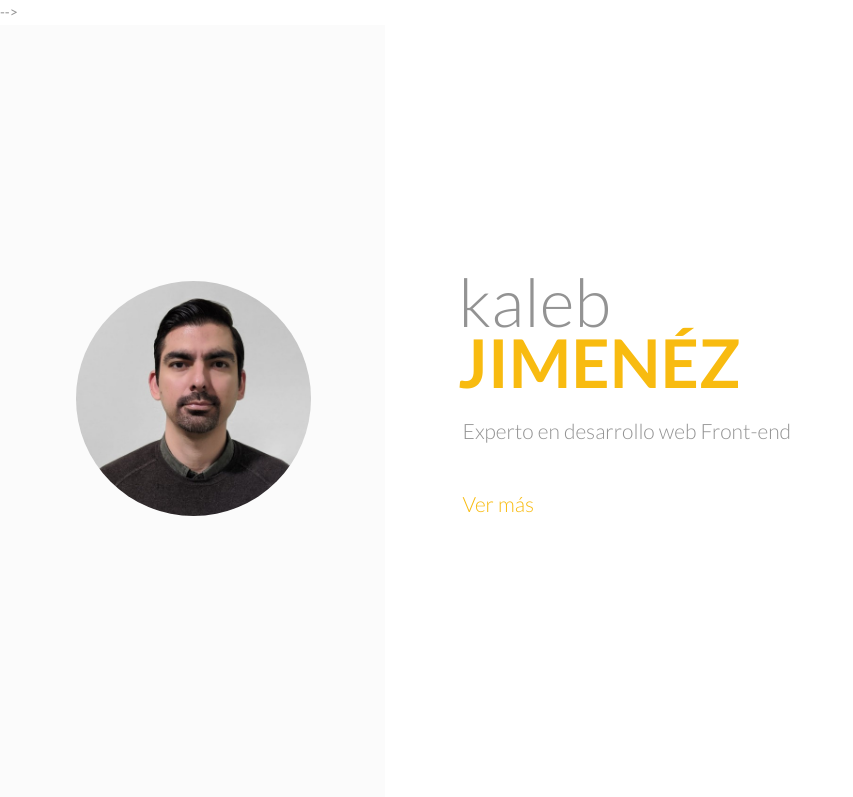
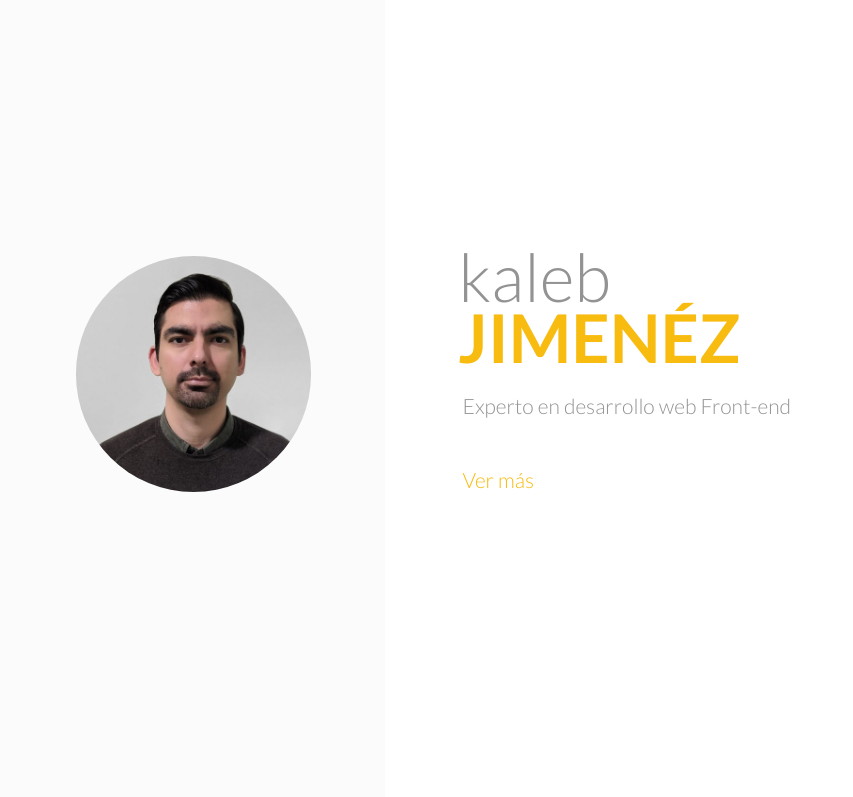
Before and after one commit to kaleblv/kaleb-dev-site, a plain HTML site: page index.html in a window 1280 px wide. Shown: the top 797 px of the page, without its empty margins (0-853 px from the left). Drawn offline with Linux system fonts and the light colour scheme.

Commit message:
fixed styles

```diff
--- a/assets/css/custom.css
+++ b/assets/css/custom.css
@@ -9,6 +9,7 @@
     display: flex;
     justify-content: space-between;
     align-items: center;
+    margin-right: 0;
  }
 
  .c-clients li {
@@ -26,3 +27,15 @@
  .spacer-bt-10 {
     margin-bottom: 10px;
  }
+
+ .view-more-btn {
+    display: none;
+}
+
+
+ @media screen and (min-width: 1024px) {
+    .view-more-btn {
+        display: block;
+    }
+
+ }
--- a/index.html
+++ b/index.html
@@ -1,6 +1,6 @@
 <!doctype html>
 
-<html lang="en">
+<html lang="es">
 
     <head>
 
@@ -31,7 +31,7 @@
         <!--<link rel="stylesheet" href="assets/css/themes.dark.css">-->
 
         <!-- Custom CSS -->
-        <link rel="stylesheet" href="assets/css/custom.css">-->
+        <link rel="stylesheet" href="assets/css/custom.css">
 
         <!-- jQuery -->
         <script src="assets/js/jquery.min.js"></script>
@@ -110,7 +110,7 @@
                                                 </h2>
 												<h3 class="a-header  c-brand__sub-title  t-sub-title">
 													<br>
-													<a href="#main">Ver más</a>
+													<a class="view-more-btn" href="#main">Ver más</a>
 												</h3>
                                             </div><!-- /c-brand -->
 
```
